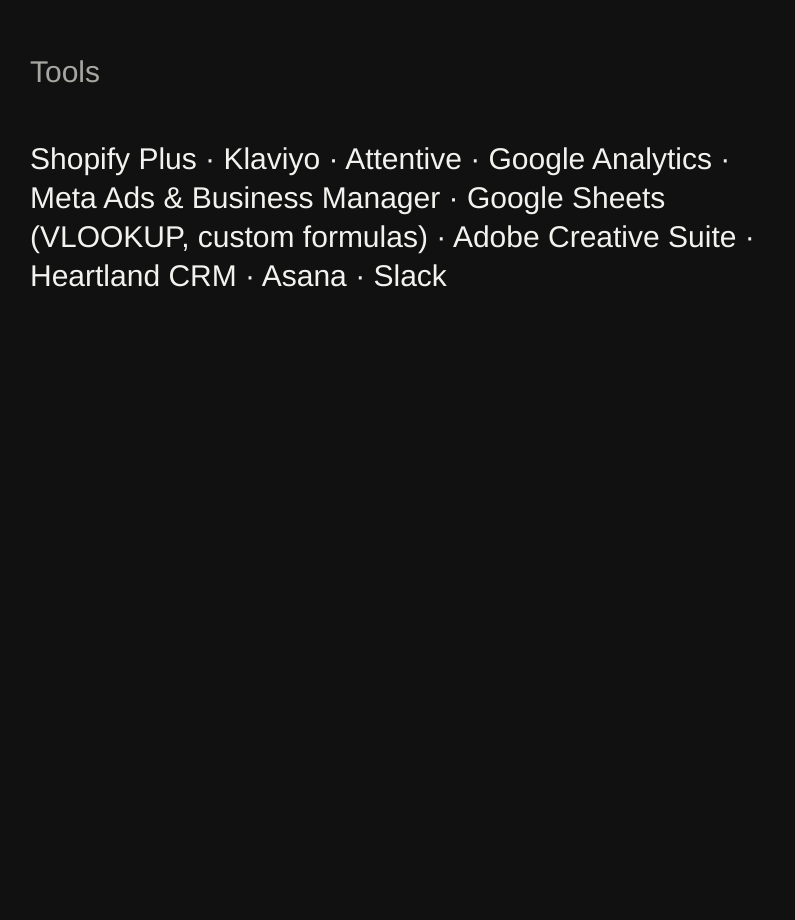
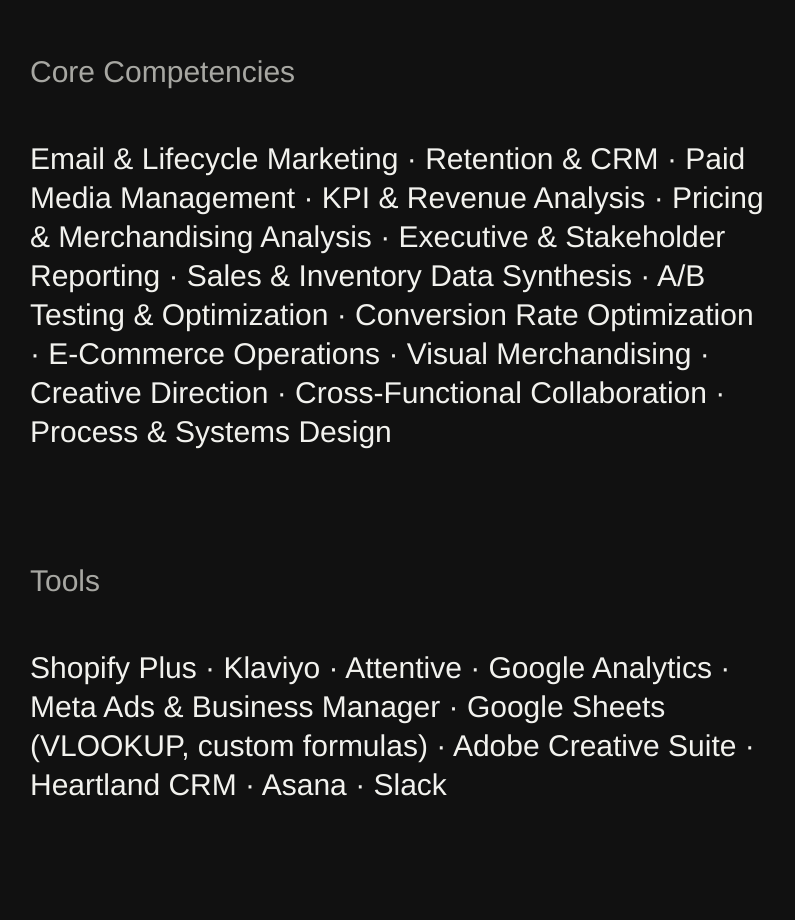
Before and after one commit to pianogoth/christopherparkramos.com, a Next.js app: page /resume in a window 1280 px wide. Shown: the part 6080-7000 px from the top of the page, without its empty margins (0-795 px from the left). Before the commit the page ends 6537 px from the top, so only its background shows below. Built offline with nearby package versions, Linux system fonts and the light colour scheme.

Commit message:
Add resume competencies and footer

```diff
--- a/app/globals.css
+++ b/app/globals.css
@@ -67,6 +67,8 @@
 .resume-category h4 { margin: 0 0 8px; color: var(--secondary); font: inherit; }
 .resume-main ul { margin: 0; padding-left: 0; list-style: none; }
 .resume-main li { margin: 0 0 12px; }
+.resume-footer { margin: 110px 0 0; color: var(--secondary); }
+.resume-footer .footer-nav { margin-top: 0; }
 
 @media (max-width: 760px) {
   body { font-size: 22px; line-height: 1.28; }
@@ -90,7 +92,7 @@
   html { scroll-behavior: auto; }
   body { font-size: 9pt; line-height: 1.2; }
   main.resume-main { width: auto; max-width: none; margin: 0; padding: 0; }
-  .resume-nav { display: none; }
+  .resume-nav, .resume-footer { display: none; }
   .resume-header { margin-bottom: 20pt; }
   .resume-contact { margin-bottom: 10pt; }
   .resume-section { margin-bottom: 18pt; }
--- a/app/resume/page.tsx
+++ b/app/resume/page.tsx
@@ -19,7 +19,7 @@
 
 export default function Resume() {
   return (
-    <main className="resume-main">
+    <main className="resume-main" id="top">
       <nav className="resume-nav" aria-label="Résumé navigation">
         <Link href="/">Portfolio</Link>
       </nav>
@@ -116,9 +116,18 @@
       </section>
 
       <section className="resume-section">
+        <h2>Core Competencies</h2>
+        <p>Email &amp; Lifecycle Marketing · Retention &amp; CRM · Paid Media Management · KPI &amp; Revenue Analysis · Pricing &amp; Merchandising Analysis · Executive &amp; Stakeholder Reporting · Sales &amp; Inventory Data Synthesis · A/B Testing &amp; Optimization · Conversion Rate Optimization · E-Commerce Operations · Visual Merchandising · Creative Direction · Cross-Functional Collaboration · Process &amp; Systems Design</p>
+      </section>
+
+      <section className="resume-section">
         <h2>Tools</h2>
         <p>Shopify Plus · Klaviyo · Attentive · Google Analytics · Meta Ads &amp; Business Manager · Google Sheets (VLOOKUP, custom formulas) · Adobe Creative Suite · Heartland CRM · Asana · Slack</p>
       </section>
+
+      <footer className="resume-footer">
+        <nav className="footer-nav" aria-label="Résumé footer navigation"><Link href="/">Portfolio</Link><a href="#top">Back to top</a></nav>
+      </footer>
     </main>
   );
 }
```
Also changed, not shown: 1 other file (tests, documents, lock files or other folders).
